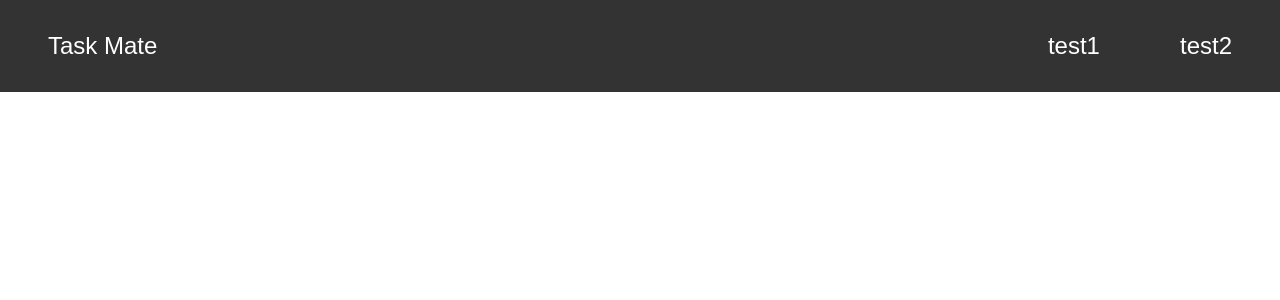
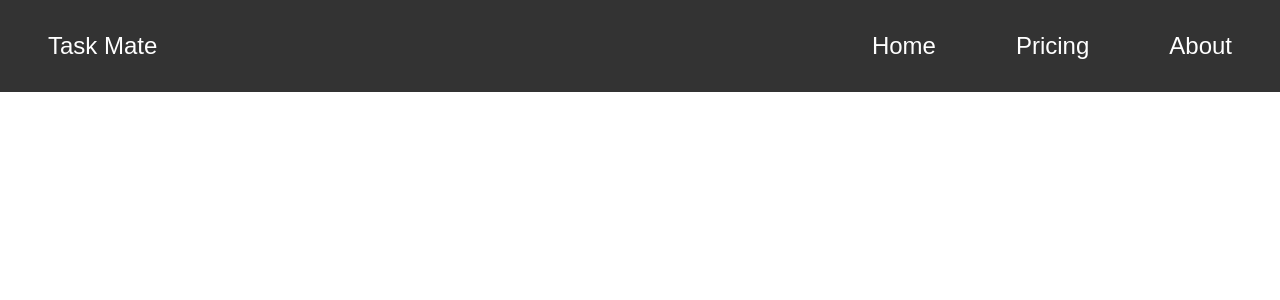
Before and after one commit to KeaneOsteen/Task-Mate, a React (Create React App) app: page / in a window 1280 px wide. Shown: the top 300 px of the page. Built offline with nearby package versions, Linux system fonts and the light colour scheme.

Commit message:
added pages :)

```diff
--- a/src/App.js
+++ b/src/App.js
@@ -1,10 +1,29 @@
 import React from 'react';
 import Navbar from './Navbar';
+import Pricing from "./pages/Pricing";
+import Home from "./pages/Pricing";
+import About from "./pages/About";
 
 function App() {
+  let component;
+  switch (window.location.pathname) {
+    case "/":
+      component = <Home/>
+      break
+    case "/pricing":
+      component = <Pricing/>
+      break
+    case "/about":
+      component = <About/>
+      break
+
+    default:
+  }
+
   return (
     <>
-    <Navbar/>
+      <Navbar/>
+      {component}
     </>
   );
 }
--- a/src/Navbar.js
+++ b/src/Navbar.js
@@ -8,10 +8,13 @@ export default function Navbar() {
         </a>
         <ul>
             <li className='active'>
-                <a href='/test1'>test1</a>
+                <a href='/'>Home</a>
             </li>
             <li className='active'>
-                <a href='/test2'>test2</a>
+                <a href='/pricing'>Pricing</a>
+            </li>
+            <li className='active'>
+                <a href='/about'>About</a>
             </li>
         </ul>
     </nav>
--- /dev/null
+++ b/src/pages/About.js
@@ -0,0 +1,9 @@
+import React from 'react'
+
+export default function about() {
+  return (
+    <div>
+
+    </div>
+  )
+}
--- /dev/null
+++ b/src/pages/Pricing.js
@@ -0,0 +1,9 @@
+import React from 'react'
+
+export default function pricing() {
+  return (
+    <div>
+
+    </div>
+  )
+}
```
Also changed, not shown: src/pages/Home.js (added, +9 -0 lines).
